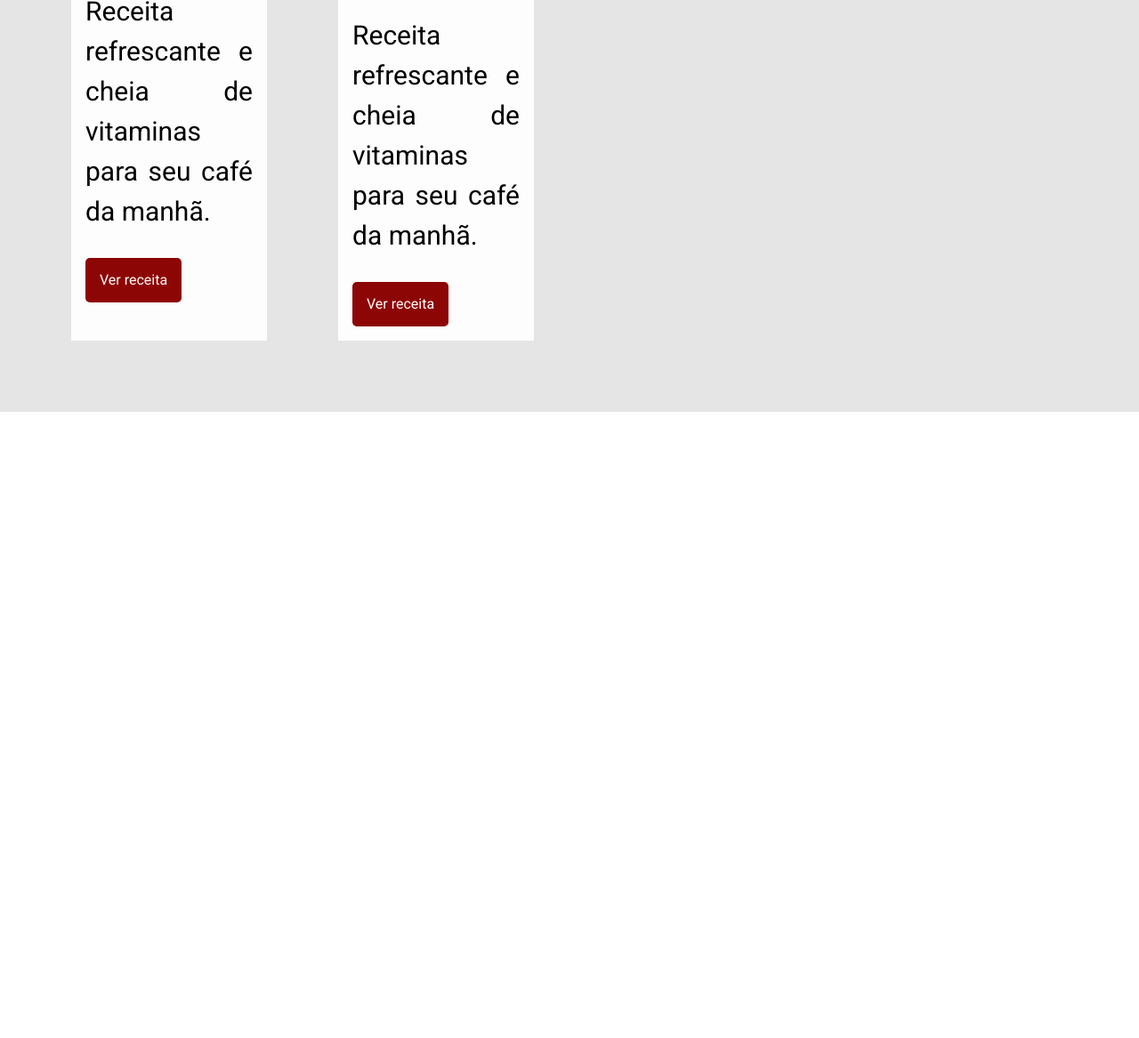
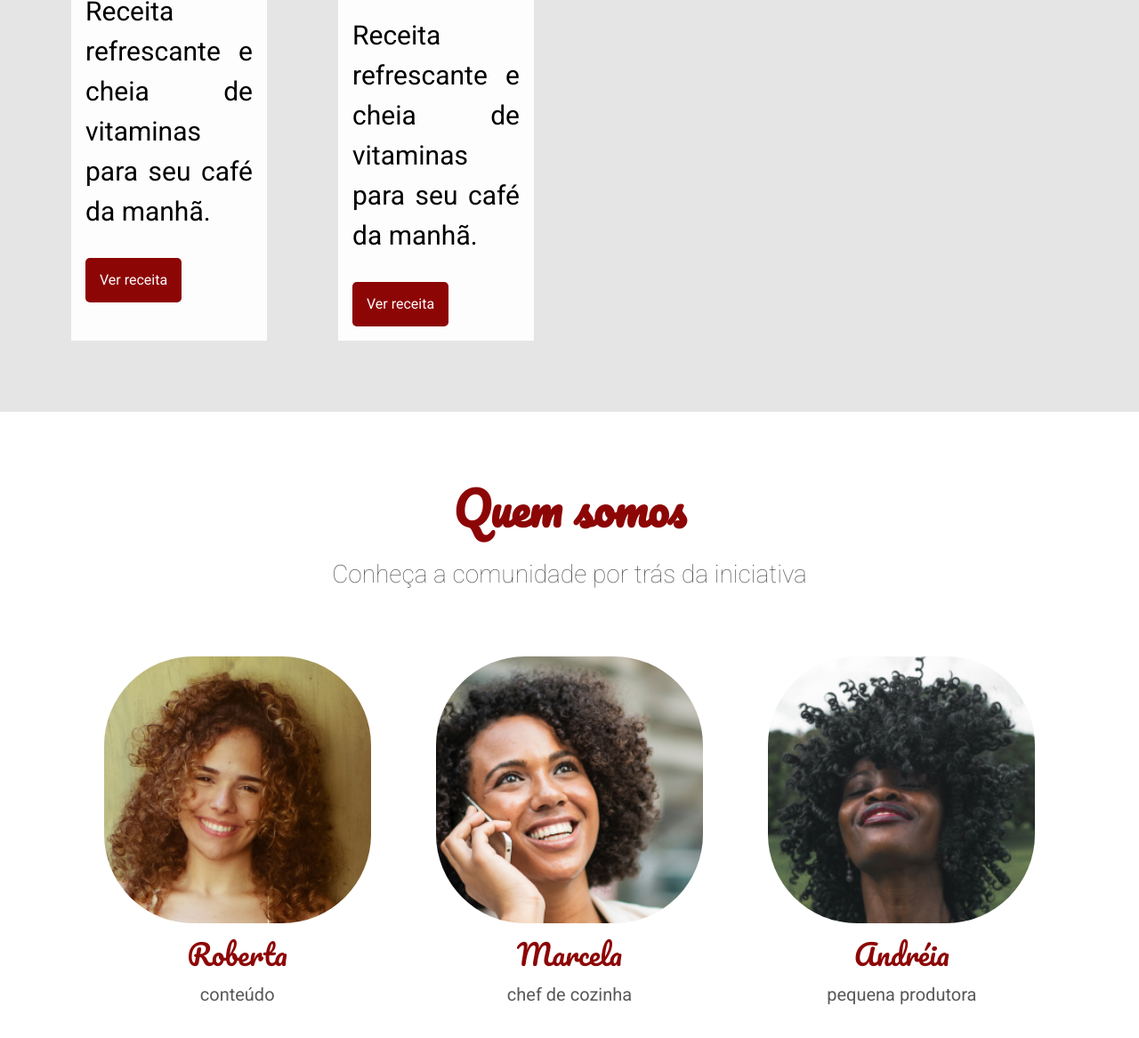
Before and after one commit to eduardosmatos/FrutaFruto, a plain HTML site: page index.html in a window 1280 px wide. Shown: the part 2173-3340 px from the top of the page at 89% size. Before the commit the page ends 2636 px from the top, so only its background shows below. Drawn offline with Linux system fonts and the light colour scheme.

Commit message:
Seção Quem Somos

```diff
--- /dev/null
+++ b/assets/css/pessoa/pessoa-funcao.css
@@ -0,0 +1,5 @@
+.pessoa__funcao {
+    text-transform: lowercase;
+    color: #595959;
+    font-size: 1.25rem;
+}
--- /dev/null
+++ b/assets/css/pessoa/pessoa-imagem.css
@@ -0,0 +1,21 @@
+.pessoa__imagem {
+    background-size: cover;
+    width: 300px;
+    height: 300px;
+    background-position: center;
+    margin: 0 auto;
+    background-repeat: no-repeat;
+    border-radius: 100px;
+}
+
+.pessoa__imagem--roberta {
+    background-image: url('../../img/pessoas/roberta.jpg');
+}
+
+.pessoa__imagem--marcela {
+    background-image: url('../../img/pessoas/marcela.jpg');
+}
+
+.pessoa__imagem--andreia {
+    background-image: url('../../img/pessoas/andreia.jpg');
+}
--- /dev/null
+++ b/assets/css/pessoa/pessoa-nome.css
@@ -0,0 +1,6 @@
+.pessoa__nome {
+    margin: 1rem;
+    font-family: Pacifico, cursive;
+    color: #8d0606;
+    font-size: 2rem;
+}
--- /dev/null
+++ b/assets/css/pessoa/pessoa.css
@@ -0,0 +1,4 @@
+.pessoa {
+    display: flex;
+    flex-direction: column;
+}
--- /dev/null
+++ b/assets/css/pessoas.css
@@ -0,0 +1,5 @@
+.pessoas {
+    display: flex;
+    padding-top: 3rem;
+    justify-content: space-around;
+}
--- /dev/null
+++ b/assets/css/quemSomos/quemSomos-descricao.css
@@ -0,0 +1,5 @@
+.quem-somos__descricao {
+    font-weight: 100;
+    font-size: 1.75rem;
+    color: #595959;
+}
--- /dev/null
+++ b/assets/css/quemSomos/quemSomos-titulo.css
@@ -0,0 +1,6 @@
+.quem-somos__titulo {
+    margin-bottom: 1rem;
+    color: #8d0606;
+    font-size: 3.1875rem;
+    font-family: Pacifico, cursive;
+}
--- /dev/null
+++ b/assets/css/quemSomos/quemSomos.css
@@ -0,0 +1,4 @@
+.quem-somos {
+    text-align: center;
+    padding: 5rem;
+}
--- a/index.html
+++ b/index.html
@@ -25,6 +25,14 @@
         <link rel="stylesheet" href="./assets/css/receita/receita-conteudo.css">
         <link rel="stylesheet" href="./assets/css/receita/receita-botao.css">
         <link rel="stylesheet" href="./assets/css/receitas.css">
+        <link rel="stylesheet" href="./assets/css/quemSomos/quemSomos.css">
+        <link rel="stylesheet" href="./assets/css/quemSomos/quemSomos-titulo.css">
+        <link rel="stylesheet" href="./assets/css/quemSomos/quemSomos-descricao.css">
+        <link rel="stylesheet" href="./assets/css/pessoas.css">
+        <link rel="stylesheet" href="./assets/css/pessoa/pessoa.css">
+        <link rel="stylesheet" href="./assets/css/pessoa/pessoa-nome.css">
+        <link rel="stylesheet" href="./assets/css/pessoa/pessoa-imagem.css">
+        <link rel="stylesheet" href="./assets/css/pessoa/pessoa-funcao.css">
     </head>
     <body>
         <header class="cabecalho">
@@ -96,5 +104,26 @@
                 </div>
             </div>
         </section>
+        <section class="quem-somos">
+            <h3 class="quem-somos__titulo">Quem somos</h3>
+            <p class="quem-somos__descricao">Conheça a comunidade por trás da iniciativa</p>
+            <div class="pessoas">
+                <div class="pessoa">
+                    <div class="pessoa__imagem pessoa__imagem--roberta"></div>
+                    <span class="pessoa__nome">Roberta</span>
+                    <span class="pessoa__funcao">Conteúdo</span>
+                </div>
+                <div class="pessoa">
+                    <div class="pessoa__imagem pessoa__imagem--marcela"></div>
+                    <span class="pessoa__nome">Marcela</span>
+                    <span class="pessoa__funcao">Chef de cozinha</span>
+                </div>
+                <div class="pessoa">
+                    <div class="pessoa__imagem pessoa__imagem--andreia"></div>
+                    <span class="pessoa__nome">Andréia</span>
+                    <span class="pessoa__funcao">Pequena Produtora</span>
+                </div>
+            </div>
+        </section>
     </body>
 </html>
```
